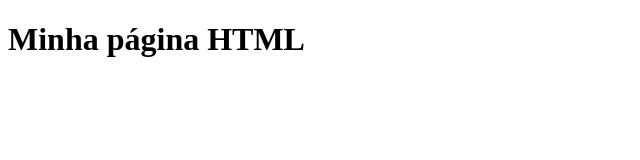
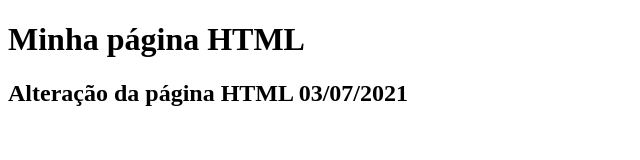
Before and after one commit to fgroh/hiringcoders_modulo3, a plain HTML site: page index.html in a window 1280 px wide. Shown: the whole page, without its empty margins (0-640 px from the left). Drawn offline with Linux system fonts and the light colour scheme.

Commit message:
Arquivo Index.html atualizado novamente

```diff
--- a/index.html
+++ b/index.html
@@ -6,5 +6,6 @@
 </head>
 <body>
 	<h1>Minha página HTML</h1>
+	<h2>Alteração da página HTML 03/07/2021</h2>
 </body>
 </html>
```
